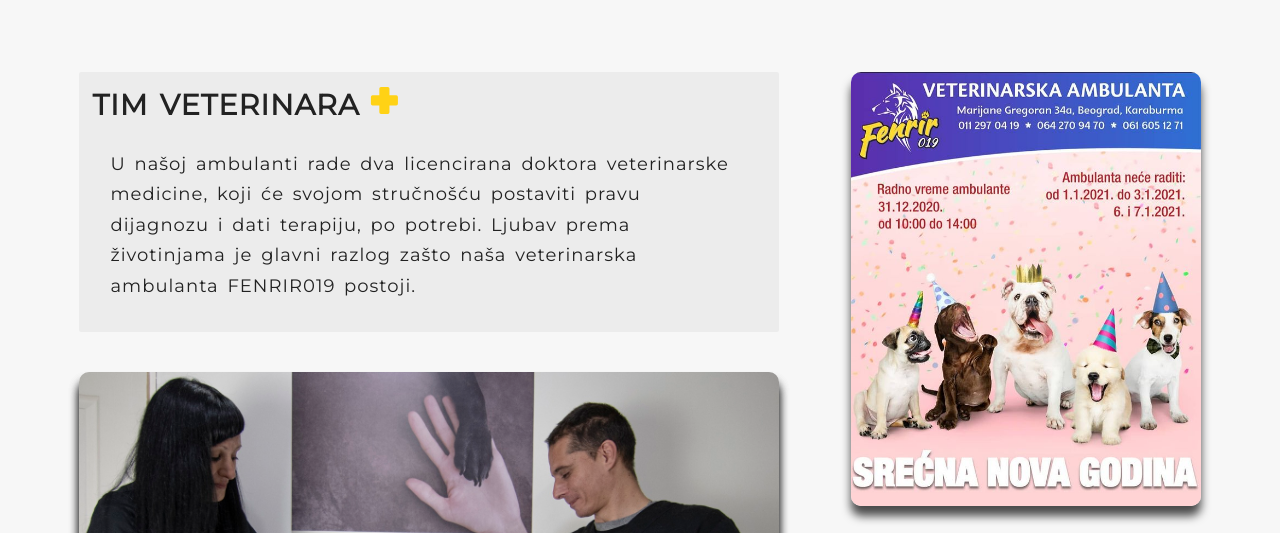
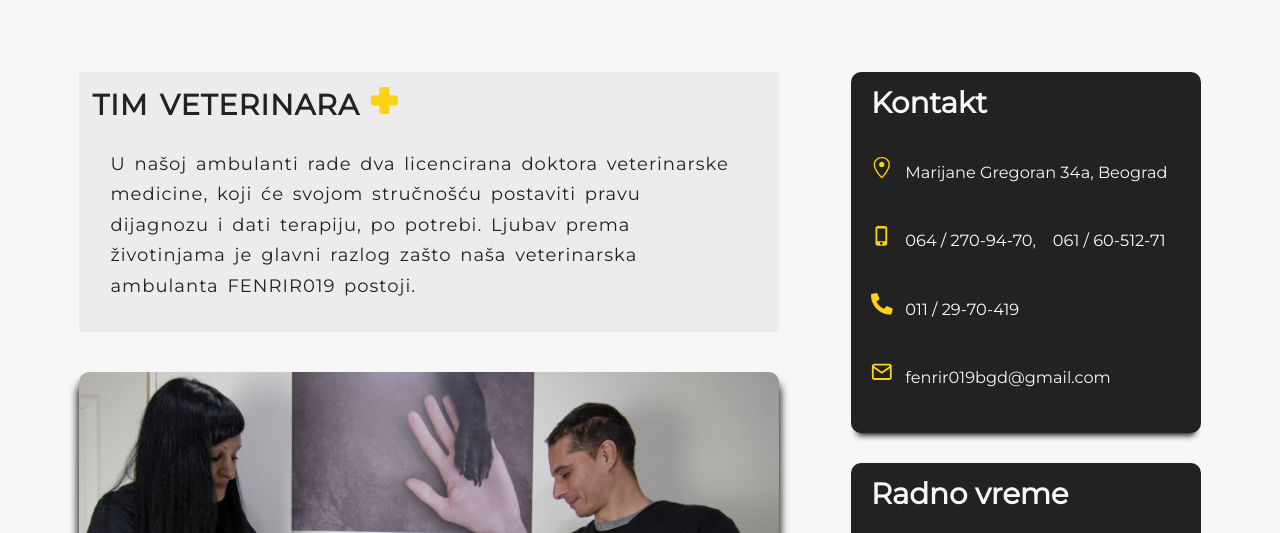
Before and after one commit to milosevicdavid/fenrir019, a Gatsby site: page / in a window 1280 px wide. Shown: the part 226-759 px from the top of the page. Built offline with nearby package versions, Linux system fonts and the light colour scheme; Gatsby itself is replaced by a stand-in of ours.

Commit message:
Sidebar add expired

```diff
--- a/src/components/SideBar.js
+++ b/src/components/SideBar.js
@@ -26,11 +26,6 @@ const SideBar = () => {
 
     return (
         <Wrapper>
-
-              <Img
-                className="cover"
-                fluid={data.ponuda.childImageSharp.fluid}
-              />
             <div className=" yellowbox">
                 <h2>Kontakt</h2>
                 <p>
@@ -52,7 +47,9 @@ const SideBar = () => {
                     <span>
                         <FaPhoneAlt />
                     </span>
-          <a href="tel:+381112970419">&nbsp;&nbsp;&nbsp;011 / 29-70-419</a>
+                    <a href="tel:+381112970419">
+                        &nbsp;&nbsp;&nbsp;011 / 29-70-419
+                    </a>
                 </p>
                 <p>
                     <span>
```
Lines whose indentation alone changed are shown as unchanged.
